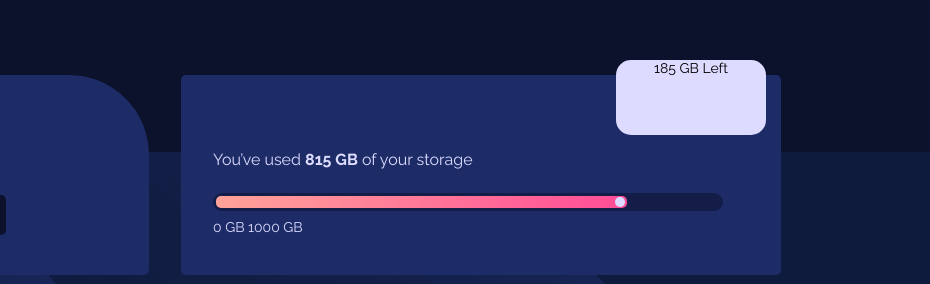
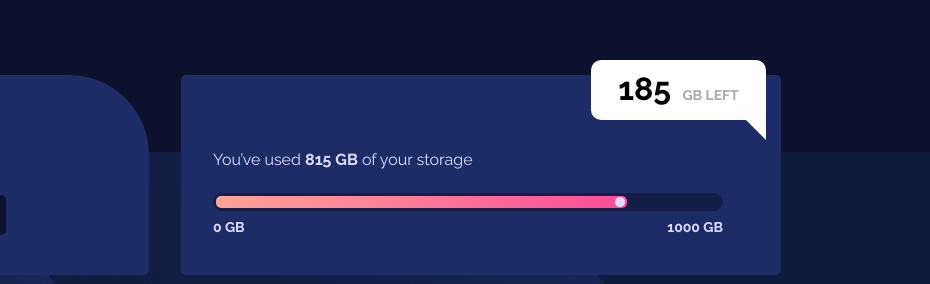
Before and after one commit to evannor/FM-fylo-data, a plain HTML site: page index.html in a window 1280 px wide. Shown: the part 225-509 px from the top of the page, 350-1280 px from the left. Drawn offline with Linux system fonts and the light colour scheme.

Commit message:
Add files via upload

```diff
--- a/index.html
+++ b/index.html
@@ -24,7 +24,9 @@
       </div>
     </div>
     <div class="right">
-      <div class="bubble">185 GB Left</div>
+      <div class="bubble">
+        <div><p><strong>185</strong> GB Left</p></div>
+      </div>
       <div class="right-container">
         <h1>You’ve used <strong>815 GB</strong> of your storage</h1>
         <div class="progress">
@@ -32,9 +34,10 @@
             <div class="circle"></div>
           </div>
         </div>
-        <p>
-          0 GB 1000 GB
-        </p>
+        <div class="flex-container">
+          <div><strong>0 GB</strong></div>
+          <div><strong>1000 GB</strong></div>
+        </div>
       </div>
     </div>
   </div>
--- a/style.css
+++ b/style.css
@@ -97,7 +97,7 @@ h1 {
   position: relative;
 }
 .circle {
-  content: '';
+  content: "";
   width: 10px;
   height: 87%;
   background: hsl(243, 100%, 93%);
@@ -107,17 +107,46 @@ h1 {
   right: 2px;
 }
 
+/* Progress Bar Absolutes */
+.flex-container {
+  display: flex;
+  justify-content: space-between;
+}
+
 /* Thought Bubble */
 .bubble {
-  height: 75px;
-  width: 150px;
-  background: hsl(243, 100%, 93%);
+  height: 60px;
+  width: 175px;
+  background: #fff;
   color: black;
-  border-radius: 15px;
+  border-radius: 10px;
   text-align: center;
   position: absolute;
   top: -15px;
   right: 15px;
+}
+/* Bottom Right Arrow */
+.bubble::before {
+  content: "";
+  position: absolute;
+  bottom: -20px;
+  right: 0;
+  width: 0;
+  height: 0;
+  border-style: solid;
+  border-width: 20px 20px 20px 0;
+  border-color: #fff #fff transparent transparent;
+}
+.bubble p {
+  color: #aaa;
+  font-weight: 700;
+  padding-top: 10px;
+  text-transform: uppercase;
+}
+.bubble p strong {
+  color: #000;
+  font-size: 2rem;
+  padding-right: 0.5rem;
 }
 
 /* Footer */
```
